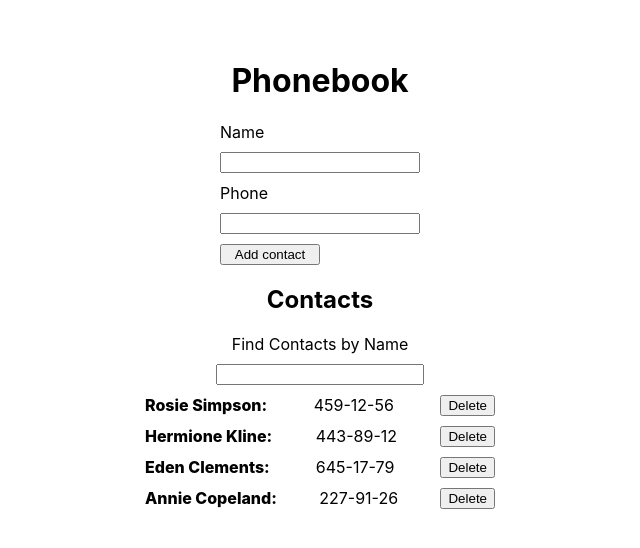
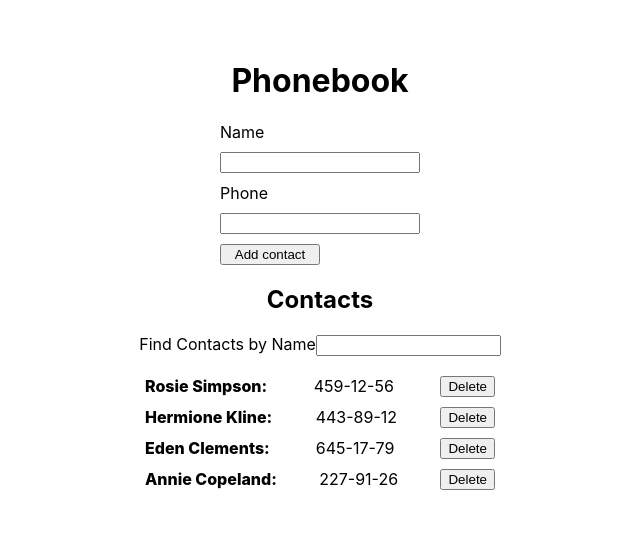
Before and after one commit to the-most-trained-trainee/goit-react-hw-02-phonebook, a React (Create React App) app: page / in a window 1280 px wide. Shown: the top 548 px of the page, without its empty margins (320-960 px from the left). Built offline with nearby package versions, Linux system fonts and the light colour scheme.

Commit message:
Shortcomings exclusion

```diff
--- a/src/components/App.jsx
+++ b/src/components/App.jsx
@@ -1,8 +1,9 @@
 import React from 'react';
 import { nanoid } from 'nanoid';
-import Container from './StyledContainer';
-import ContactForm from './ContactForm';
-import ContactList from './ContactList';
+import Container from './Container/StyledContainer';
+import ContactForm from './ContactForm/ContactForm';
+import ContactList from './ContactList/ContactList';
+import Filter from './Filter/Filter';
 
 class App extends React.Component {
   state = {
@@ -12,6 +13,25 @@ class App extends React.Component {
       { id: 'id-3', name: 'Eden Clements', number: '645-17-79' },
       { id: 'id-4', name: 'Annie Copeland', number: '227-91-26' },
     ],
+    filter: '',
+  };
+
+  contactSearch = request => {
+    this.setState(prevState => {
+      return { filter: request };
+    });
+  };
+
+  getFilteredContacts = () => {
+    let result = [];
+    if (this.state.filter === '') {
+      result = this.state.contacts;
+    } else {
+      result = this.state.contacts.filter(contact =>
+        contact.name.toUpperCase().includes(this.state.filter.toUpperCase())
+      );
+    }
+    return result;
   };
 
   contactSubmit = data => {
@@ -36,7 +56,11 @@ class App extends React.Component {
           contacts={this.state.contacts}
         />
         <h2>Contacts</h2>
-        <ContactList onDelete={this.onDelete} contacts={this.state.contacts} />
+        <Filter onSearch={this.contactSearch} />
+        <ContactList
+          onDelete={this.onDelete}
+          contacts={this.getFilteredContacts()}
+        />
       </Container>
     );
   }
--- a/src/components/ContactEntry.jsx
+++ b/src/components/ContactEntry/ContactEntry.jsx
@@ -2,19 +2,15 @@ import React from 'react';
 import PropTypes from 'prop-types';
 import ContactEntryStyled from './StyledContactEntry';
 
-class ContactEntry extends React.Component {
-  render() {
-    return (
-      <ContactEntryStyled>
-        <span>{this.props.name}: </span>
-        <span>{this.props.number}</span>
-        <button onClick={() => this.props.onDelete(this.props.id)}>
-          Delete
-        </button>
-      </ContactEntryStyled>
-    );
-  }
-}
+const ContactEntry = ({ name, number, id, onDelete }) => {
+  return (
+    <ContactEntryStyled>
+      <span>{name}: </span>
+      <span>{number}</span>
+      <button onClick={() => onDelete(id)}>Delete</button>
+    </ContactEntryStyled>
+  );
+};
 
 ContactEntry.propTypes = {
   id: PropTypes.string.isRequired,
--- a/src/components/ContactForm.jsx
+++ b/src/components/ContactForm/ContactForm.jsx
@@ -6,6 +6,11 @@ class ContactForm extends React.Component {
   state = {
     name: '',
     number: '',
+  };
+
+  static propTypes = {
+    onSubmit: PropTypes.func.isRequired,
+    contacts: PropTypes.array.isRequired,
   };
 
   handleChange = e => {
@@ -61,9 +66,4 @@ class ContactForm extends React.Component {
   }
 }
 
-ContactForm.propTypes = {
-  onSubmit: PropTypes.func.isRequired,
-  contacts: PropTypes.array.isRequired,
-};
-
 export default ContactForm;
--- a/src/components/ContactList.jsx
+++ /dev/null
@@ -1,59 +0,0 @@
-import React from 'react';
-import PropTypes from 'prop-types';
-import ContactEntry from './ContactEntry';
-import ContactFinedStyled from './StyledContactFinder';
-import EntriesListStyled from './StyledEntriesList';
-
-class ContactList extends React.Component {
-  state = {
-    find: '',
-  };
-
-  searchRequest = e => {
-    this.setState({ find: e.currentTarget.value });
-  };
-
-  getFilteredContacts = () => {
-    let result = [];
-    if (this.state.find === '') {
-      result = this.props.contacts;
-    } else {
-      result = this.props.contacts.filter(contact =>
-        contact.name.toUpperCase().includes(this.state.find.toUpperCase())
-      );
-    }
-    return result;
-  };
-
-  render() {
-    return (
-      <ContactFinedStyled>
-        <label htmlFor="">Find Contacts by Name</label>
-        <input
-          type="text"
-          name="find"
-          value={this.state.find}
-          onChange={this.searchRequest}
-        />
-        <EntriesListStyled>
-          {this.getFilteredContacts().map(contact => (
-            <ContactEntry
-              key={contact.id}
-              id={contact.id}
-              name={contact.name}
-              number={contact.number}
-              onDelete={this.props.onDelete}
-            />
-          ))}
-        </EntriesListStyled>
-      </ContactFinedStyled>
-    );
-  }
-}
-
-ContactList.propTypes = {
-  onDelete: PropTypes.func.isRequired,
-  contacts: PropTypes.array.isRequired,
-};
-
-export default ContactList;
--- /dev/null
+++ b/src/components/ContactList/ContactList.jsx
@@ -0,0 +1,27 @@
+import React from 'react';
+import PropTypes from 'prop-types';
+import ContactEntry from '../ContactEntry/ContactEntry';
+import EntriesListStyled from './StyledEntriesList';
+
+const ContactList = ({ contacts, onDelete }) => {
+  return (
+    <EntriesListStyled>
+      {contacts.map(contact => (
+        <ContactEntry
+          key={contact.id}
+          id={contact.id}
+          name={contact.name}
+          number={contact.number}
+          onDelete={onDelete}
+        />
+      ))}
+    </EntriesListStyled>
+  );
+};
+
+ContactList.propTypes = {
+  onDelete: PropTypes.func.isRequired,
+  contacts: PropTypes.array.isRequired,
+};
+
+export default ContactList;
--- a/src/components/StyledEntriesList.jsx
+++ b/src/components/ContactList/StyledEntriesList.jsx
@@ -1,6 +1,7 @@
 import styled from 'styled-components';
 
 const EntriesListStyled = styled.div`
+  margin-top: 20px;
   display: flex;
   flex-direction: column;
   gap: 10px;
--- /dev/null
+++ b/src/components/Filter/Filter.jsx
@@ -0,0 +1,19 @@
+import React from 'react';
+import PropTypes from 'prop-types';
+
+const Filter = ({ onSearch }) => {
+  const searchRequest = e => onSearch(e.currentTarget.value);
+
+  return (
+    <div>
+      <label htmlFor="">Find Contacts by Name</label>
+      <input type="text" name="find" onChange={searchRequest} />
+    </div>
+  );
+};
+
+Filter.propTypes = {
+  onSearch: PropTypes.func.isRequired,
+};
+
+export default Filter;
--- a/src/components/StyledContactFinder.jsx
+++ /dev/null
@@ -1,14 +0,0 @@
-import styled from 'styled-components';
-
-const ContactFinedStyled = styled.div`
-  display: flex;
-  flex-direction: column;
-  gap: 10px;
-  justify-content: center;
-  align-items: center;
-  & input {
-    width: 200px;
-  }
-`;
-
-export default ContactFinedStyled;
```
Also changed, not shown: src/components/ContactEntry/StyledContactEntry.jsx (renamed from src/components/StyledContactEntry.jsx), src/components/ContactForm/StyledContactForm.jsx (renamed from src/components/StyledContactForm.jsx), src/components/Container/StyledContainer.jsx (renamed from src/components/StyledContainer.jsx).
